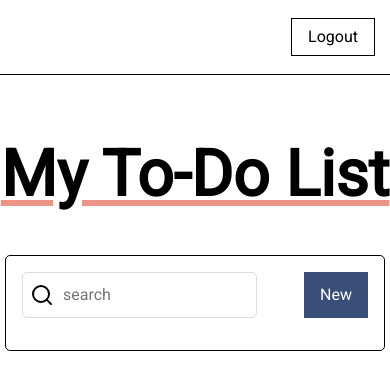
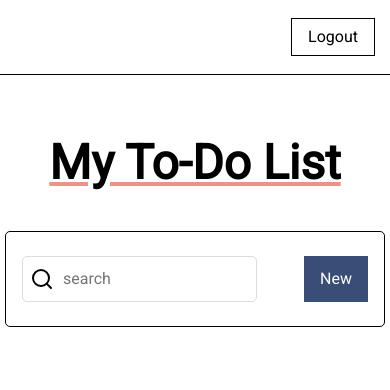
Before and after one commit to Claytonhart/todo-demo, a React (Create React App) app: page / in a window 390 px wide. Shown: the top 390 px of the page. Built offline with nearby package versions, Linux system fonts and the light colour scheme; sample sign-in values are in the browser's storage.

Commit message:
mobile responsive font sizing & padding

```diff
--- a/src/components/TodoContainer/TodoContainer.js
+++ b/src/components/TodoContainer/TodoContainer.js
@@ -62,8 +62,7 @@ const SearchContainer = styled.div`
   position: relative;
   display: flex;
   justify-content: space-between;
-  padding: 16px;
-  margin-bottom: 16px;
+  padding: 24px 16px;
 `;
 
 const SearchInput = styled.input`
--- a/src/components/main/Main.js
+++ b/src/components/main/Main.js
@@ -35,6 +35,10 @@ const TodoLogo = styled.h3`
   font-size: 64px;
   text-decoration: underline;
   text-decoration-color: ${(props) => props.theme.primary.red};
+
+  @media (max-width: 600px) {
+    font-size: 48px;
+  }
 `;
 
 export default Main;
```
